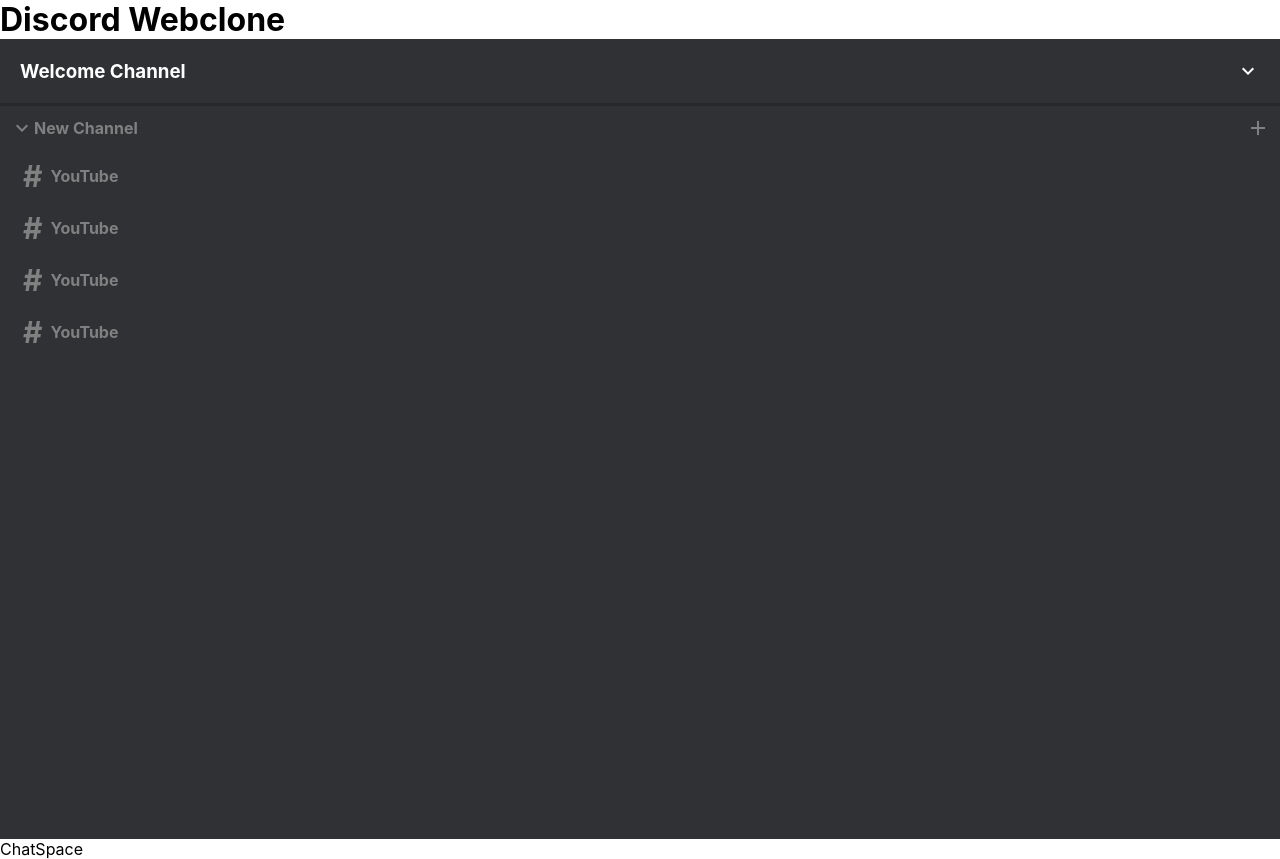
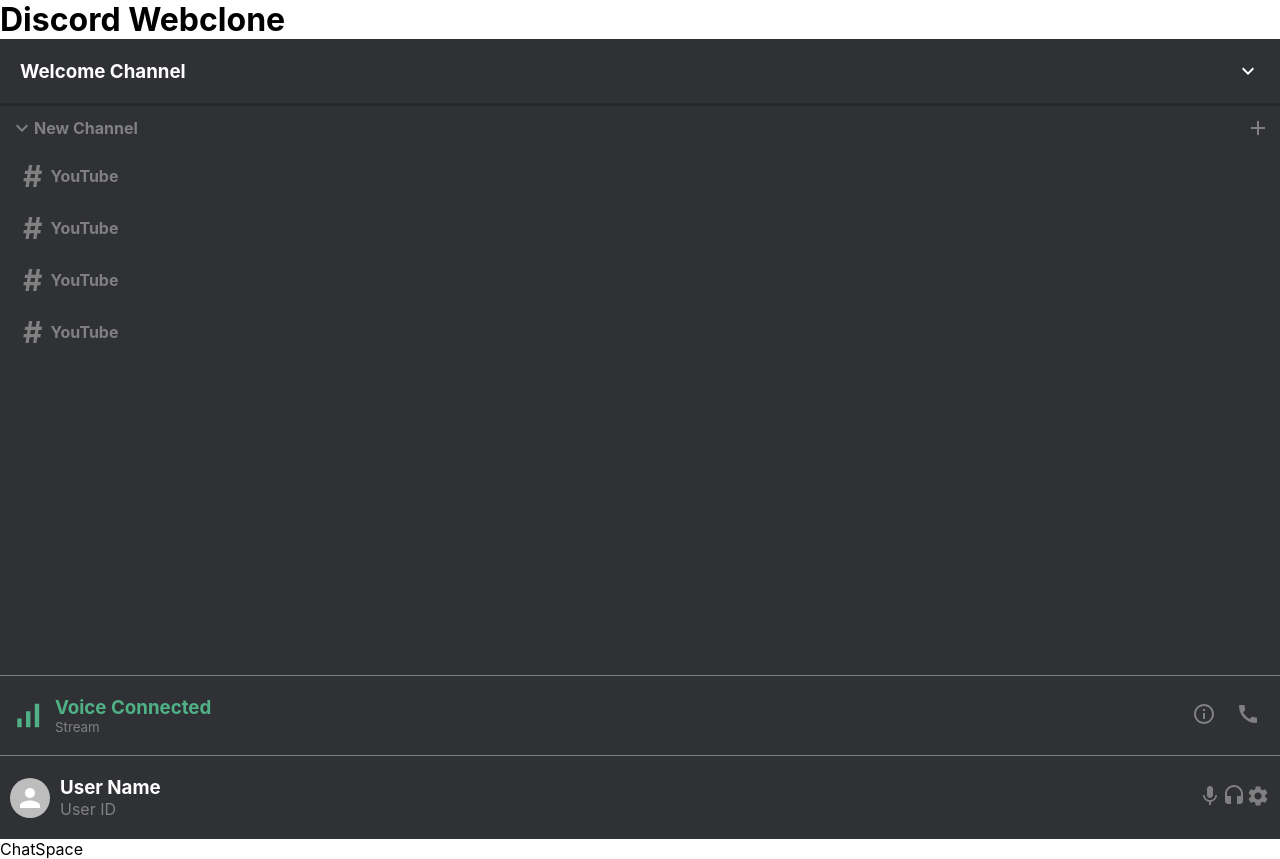
Before and after one commit to adey-px/TrustySocialConnect, a React (Create React App) app: page / in a window 1280 px wide. Built offline with nearby package versions, Linux system fonts and the light colour scheme.

Commit message:
Add voice info and user profile to sidebar

```diff
--- a/src/App.js
+++ b/src/App.js
@@ -2,7 +2,7 @@ import React from 'react';
 import './App.css';
 
 import ChatSpace from './components/chatspace/ChatSpace';
-import Sidebar from './components/sidebar/Sidebar';
+import Sidebar from './components/sidebar/LeftSidebar';
 
 function App() {
   return (
--- /dev/null
+++ b/src/components/sidebar/LeftSidebar.css
@@ -0,0 +1,87 @@
+.sidebar {
+    display: flex;
+    flex-direction: column;
+    flex: 0.25;
+    height: 100vh;
+    background-color: #2f3135;
+}
+
+.sidebar__top {
+    display: flex;
+    justify-content: space-between;
+    align-items: center;
+    padding: 20px;color: #ffff;
+    background-color: #2f3135;
+    border-bottom: 3px solid #26282c;
+}
+
+.sidebar__channels {
+    flex: 1;
+}
+
+.sidebar__addChannel {
+    cursor: pointer;
+}
+
+.sidebar__addChannel:hover {
+    color: #ffff;
+}
+
+.sidebar__channelsHeader {
+    display: flex;
+    justify-content: space-between;
+    align-items: center;
+    padding: 10px;
+    color: gray;
+    background-color: #2f3135;
+}
+
+.sidebar__header {
+    display: flex;
+    align-items: center;
+}
+
+.sidebar__Voice,
+.sidebar__Profile {
+    display: flex;
+    justify-content: space-between;
+    align-items: center;
+    color: gray;
+    padding: 10px;
+    border-top: 1px solid gray;
+    background-color: #2f3135;
+}
+
+.sidebar__voiceSignal {
+    color: #4fb185;
+}
+
+.sidebar__voiceMsg {
+    flex: 1;
+    padding: 10px;
+}
+
+.sidebar__voiceMsg > h3 {
+    color: #4fb185;
+}
+
+.sidebar__voiceMsg > p {
+   font-size: smaller;
+}
+
+.sidebar__voiceIcons > .MuiSvgIcon-root {
+    padding: 10px;
+}
+
+.sidebar__profileInfo {
+    flex: 1;
+    padding: 10px;
+}
+
+.sidebar__profileInfo > h3 {
+    color: #ffff;
+}
+
+.sidebar__profileInfo > .MuiSvgIcon-root {
+    padding: 10px;
+}
--- /dev/null
+++ b/src/components/sidebar/LeftSidebar.js
@@ -0,0 +1,76 @@
+import React from 'react';
+import ExpandMoreIcon from "@mui/icons-material/ExpandMore";
+import AddIcon from "@mui/icons-material/Add";
+import SignalCellularAltIcon from "@mui/icons-material/SignalCellularAlt";
+import InfoOutlinedIcon from "@mui/icons-material/InfoOutlined";
+import CallIcon from "@mui/icons-material/Call";
+import { Avatar } from '@mui/material';
+import MicIcon from "@mui/icons-material/Mic";
+import HeadsetIcon from "@mui/icons-material/Headset";
+import SettingsIcon from "@mui/icons-material/Settings";
+
+import SideChannel from './SideChannel';
+import './LeftSidebar.css';
+
+const Sidebar = () => {
+  return (
+    <div className="sidebar">
+      <div className="sidebar__top">
+        <h3>Welcome Channel</h3>
+        <ExpandMoreIcon />
+      </div>
+
+      <div className="sidebar__channels">
+        <div className="sidebar__channelsHeader">
+          <div className="sidebar__header">
+            <ExpandMoreIcon />
+            <h4>New Channel</h4>
+          </div>
+
+          <AddIcon className="sidebar__addChannel" />
+        </div>
+
+        <div className="sidebar__channelsList">
+          <SideChannel />
+          <SideChannel />
+          <SideChannel />
+          <SideChannel />
+        </div>
+      </div>
+
+      <div className="sidebar__Voice">
+        <SignalCellularAltIcon
+          className='sidebar__voiceSignal'
+          fontSize='large'
+        />
+
+        <div className="sidebar__voiceMsg">
+          <h3> Voice Connected</h3>
+          <p>Stream</p>
+        </div>
+
+        <div className="sidebar__voiceIcons">
+          <InfoOutlinedIcon />
+          <CallIcon />
+        </div>
+      </div>
+
+      <div className="sidebar__Profile">
+        <Avatar src='' />
+        <div className="sidebar__profileInfo">
+          <h3>User Name</h3>
+          <p>User ID</p>
+        </div>
+
+        <div className="sidebar__profileIcons">
+          <MicIcon />
+          <HeadsetIcon />
+          <SettingsIcon />
+        </div>
+      </div>
+
+    </div>
+  );
+}
+
+export default Sidebar;
--- a/src/components/sidebar/SideChannel.js
+++ b/src/components/sidebar/SideChannel.js
@@ -6,8 +6,10 @@ const SideChannel = ({id, channel}) => {
   return (
     <div className='sideChannel'>
        <h4>
-          <span className='sideChannel__tag'>#</span>
-          YouTube
+          <span className='sideChannel__tag'>
+            #
+          </span>
+            YouTube
        </h4>
     </div>
   );
--- a/src/components/sidebar/Sidebar.css
+++ /dev/null
@@ -1,42 +0,0 @@
-.sidebar {
-    display: flex;
-    flex-direction: column;
-    flex: 0.25;
-    height: 100vh;
-    background-color: #2f3135;
-}
-
-.sidebar__top {
-    display: flex;
-    justify-content: space-between;
-    align-items: center;
-    padding: 20px;color: #ffff;
-    background-color: #2f3135;
-    border-bottom: 3px solid #26282c;
-}
-
-.sidebar__channels {
-    flex: 1;
-}
-
-.sidebar__addChannel {
-    cursor: pointer;
-}
-
-.sidebar__addChannel:hover {
-    color: #ffff;
-}
-
-.sidebar__channelHeader {
-    display: flex;
-    justify-content: space-between;
-    align-items: center;
-    padding: 10px;
-    color: gray;
-    background-color: #2f3135;
-}
-
-.sidebar__header {
-    display: flex;
-    align-items: center;
-}
--- a/src/components/sidebar/Sidebar.js
+++ /dev/null
@@ -1,38 +0,0 @@
-import React from 'react';
-import ExpandMoreIcon from "@mui/icons-material/ExpandMore";
-import AddIcon from "@mui/icons-material/Add";
-
-import SideChannel from './SideChannel';
-import './Sidebar.css';
-
-const Sidebar = () => {
-  return (
-    <div className="sidebar">
-      <div className="sidebar__top">
-        <h3>Welcome Channel</h3>
-        <ExpandMoreIcon />
-      </div>
-
-      <div className="sidebar__channel">
-        <div className="sidebar__channelHeader">
-          <div className="sidebar__header">
-            <ExpandMoreIcon />
-            <h4>New Channel</h4>
-          </div>
-
-          <AddIcon className="sidebar__addChannel" />
-        </div>
-
-        <div className="sidebar__channelsList">
-          <SideChannel />
-          <SideChannel />
-          <SideChannel />
-          <SideChannel />
-        </div>
-      </div>
-
-    </div>
-  );
-}
-
-export default Sidebar;
```
